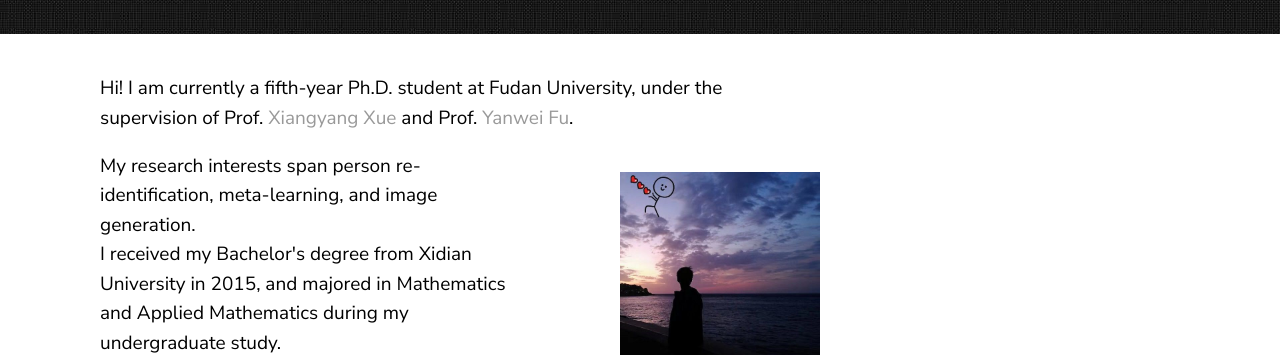
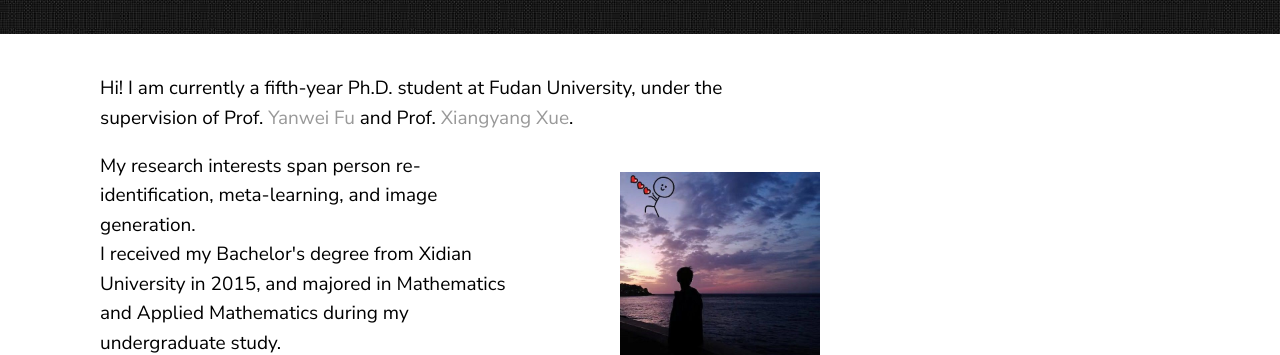
Before and after one commit to naiq/naiq.github.io, a Jekyll site: the page built from _posts/2019-08-30-about-me.markdown, in a window 1280 px wide. Shown: the part 338-693 px from the top of the page. Built offline with Jekyll 4.4.1, drawn with Linux system fonts in a browser that asks for light colours.

Commit message:
commit 1

```diff
--- a/_posts/2019-08-30-about-me.markdown
+++ b/_posts/2019-08-30-about-me.markdown
@@ -5,8 +5,8 @@ date:   2019-12-23 21:03:36 +0530
 ---
 
 Hi! I am currently a fifth-year Ph.D. student at Fudan University, under the supervision of
-Prof. <a href="https://scholar.google.com/citations?user=DTbhX6oAAAAJ&hl=en" target="_blank">Xiangyang Xue</a>
- and Prof. <a href="http://yanweifu.github.io/index.html" target="_blank">Yanwei Fu</a>.
+Prof. <a href="http://yanweifu.github.io/index.html" target="_blank">Yanwei Fu</a> and
+Prof. <a href="https://scholar.google.com/citations?user=DTbhX6oAAAAJ&hl=en" target="_blank">Xiangyang Xue</a>.
 
 <div>
 <img src="/img/about/portfolio.png" alt="." width="200" height="200" align="right">
```
